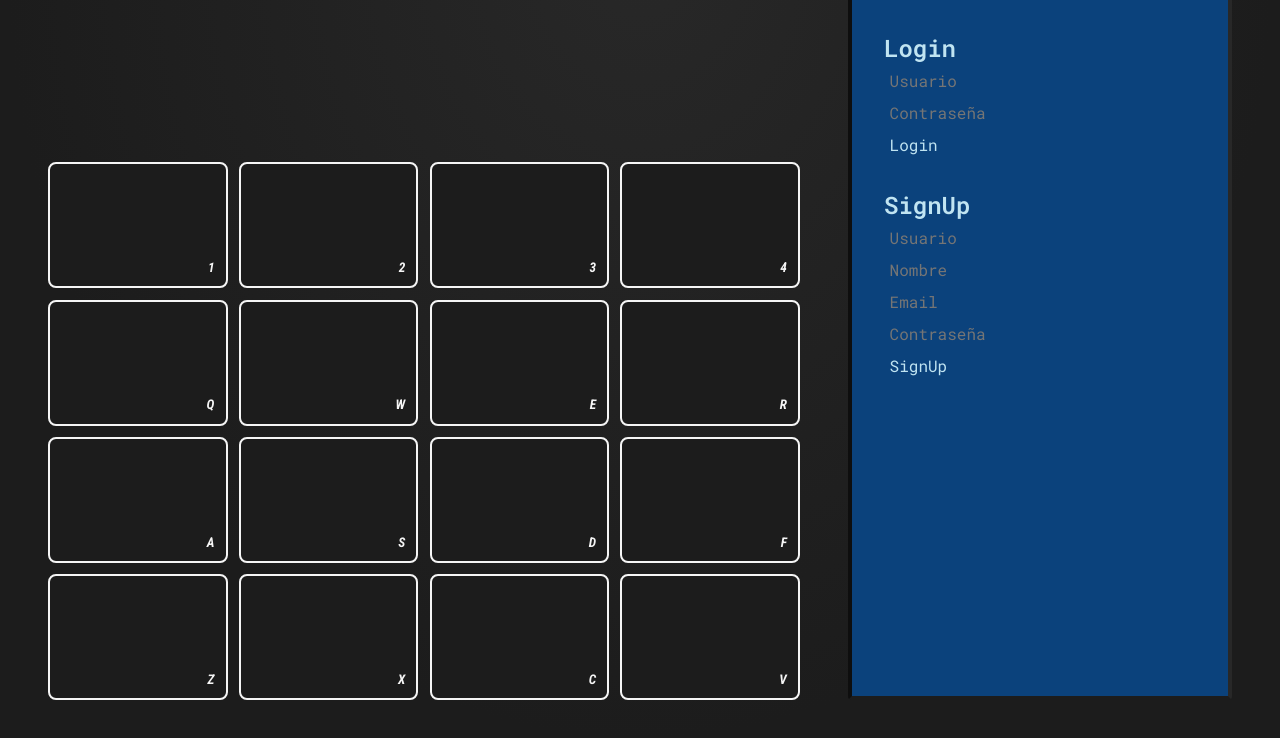
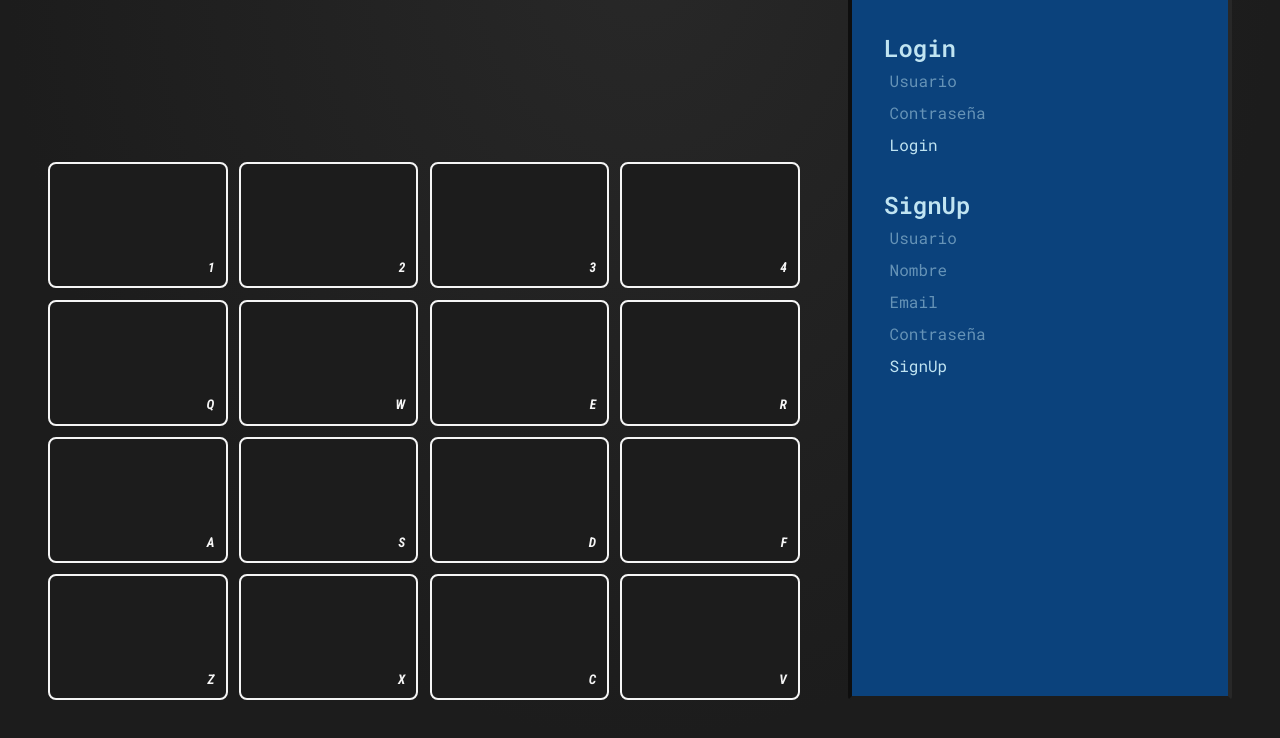
Before and after one commit to PabloSanCru/MixPadsController, a React app: page / in a window 1280 px wide. Shown: the part 52-790 px from the top of the page. Built offline with nearby package versions, Linux system fonts and the light colour scheme.

Commit message:
css placeholder

```diff
--- a/src/index.css
+++ b/src/index.css
@@ -151,6 +151,10 @@
 	box-sizing: border-box;
 	margin: .2rem;
 	font-size: 1rem;
+}
+#pantalla input::placeholder{
+	color: rgba(192,228,242,.5);
+	font-family: 'Roboto Mono', monospace;
 }
 #pantalla button:hover, input:hover{
 	outline: .15rem solid rgb(192,228,242);
```
